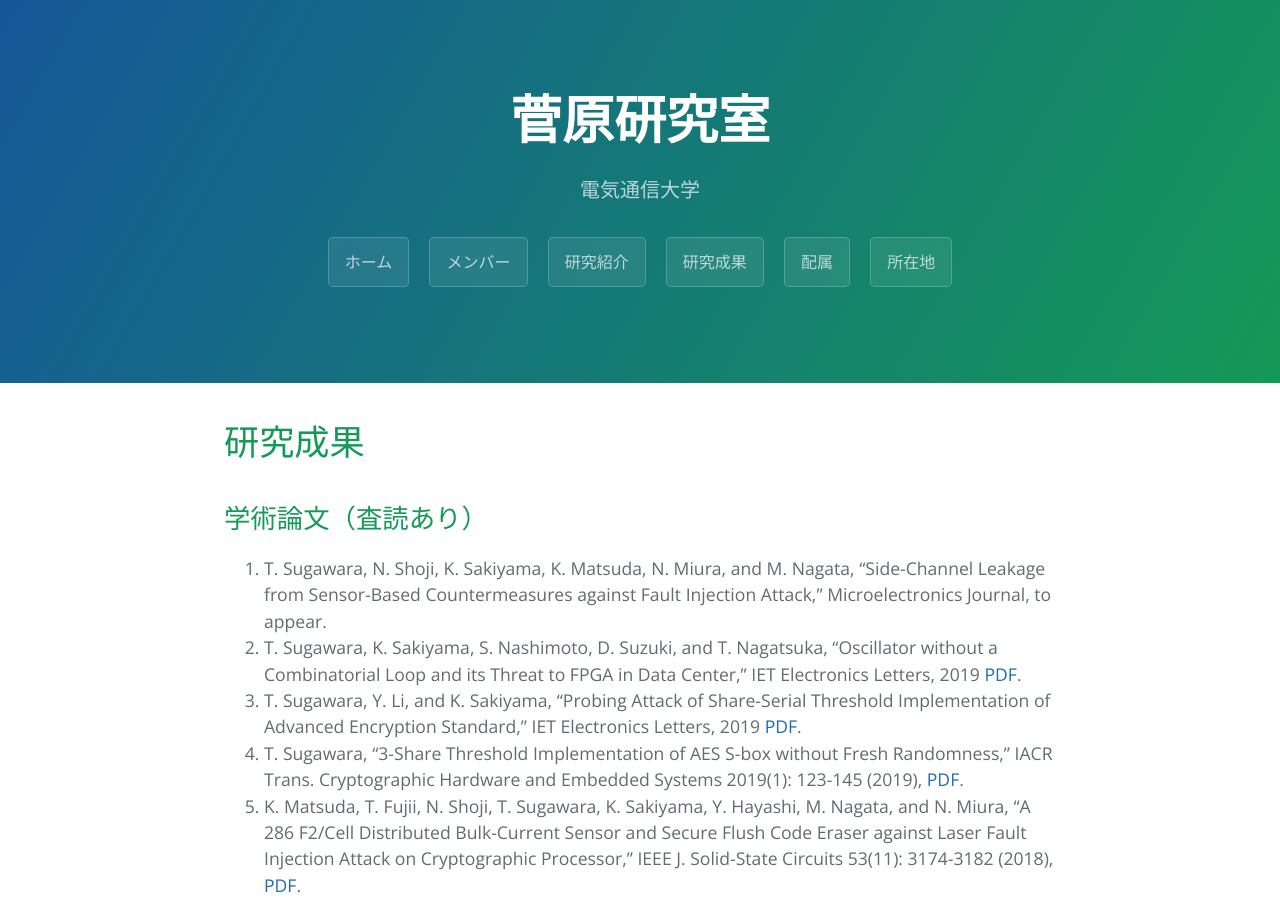
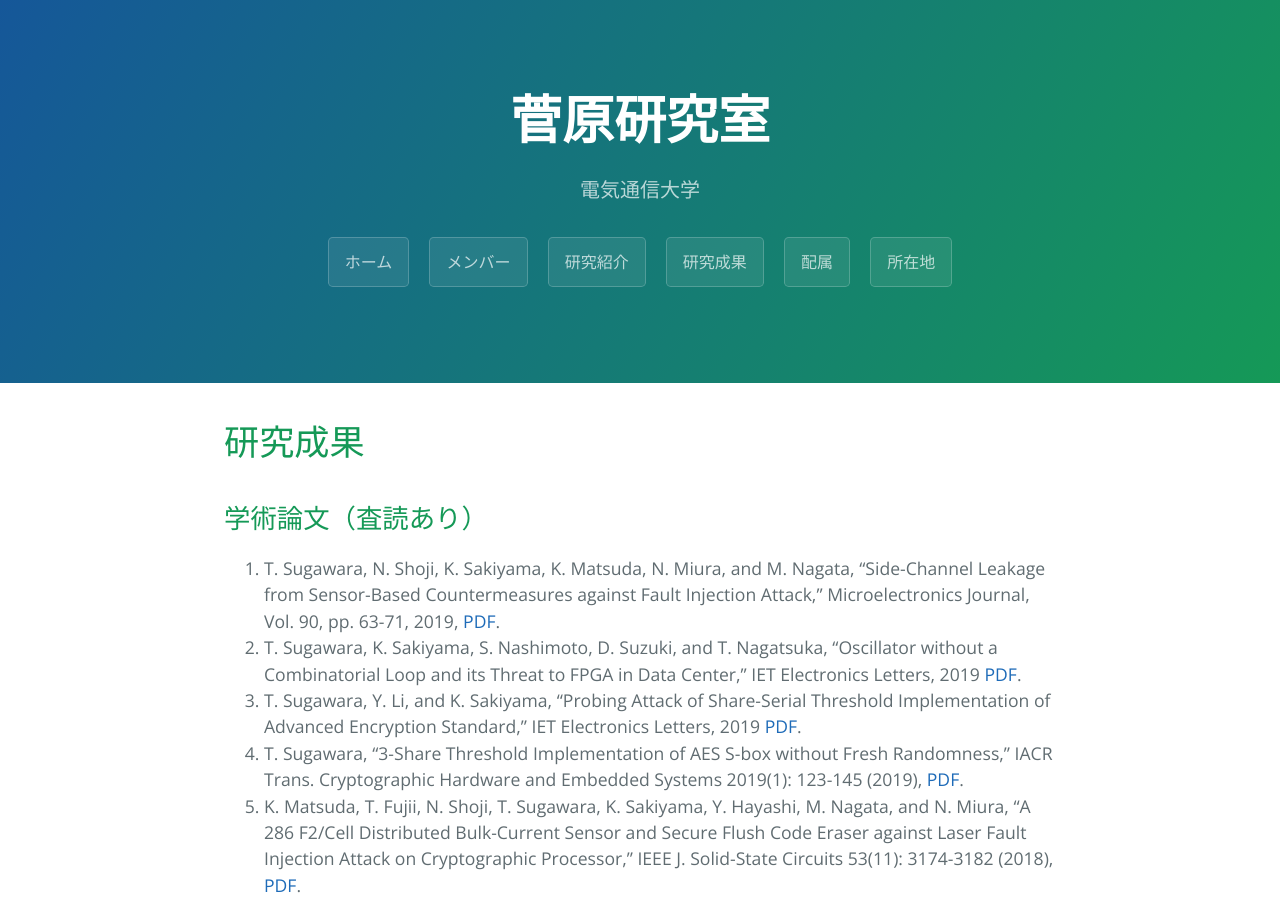
Before and after one commit to sugawara-bbbb/weblab, a Jekyll site: the page built from publication.md, in a window 1280 px wide and 900 px high. Built offline with Jekyll 4.4.1, drawn with Linux system fonts in a browser that asks for light colours; our own code applies the rules of GitHub Pages for plain Markdown files.

Commit message:
Microelectronics journal

```diff
--- a/publication.md
+++ b/publication.md
@@ -8,7 +8,7 @@ layout: default
 
 
 ## 学術論文（査読あり）
-1. T. Sugawara, N. Shoji, K. Sakiyama, K. Matsuda, N. Miura, and M. Nagata, "Side-Channel Leakage from Sensor-Based Countermeasures against Fault Injection Attack," Microelectronics Journal, to appear.
+1. T. Sugawara, N. Shoji, K. Sakiyama, K. Matsuda, N. Miura, and M. Nagata, "Side-Channel Leakage from Sensor-Based Countermeasures against Fault Injection Attack," Microelectronics Journal, Vol. 90, pp. 63-71, 2019, [PDF](https://www.sciencedirect.com/science/article/pii/S0026269218309534/pdfft?md5=41669e5a35c86b818295ed653078e7f8).
 1. T. Sugawara, K. Sakiyama, S. Nashimoto, D. Suzuki, and T. Nagatsuka, "Oscillator without a Combinatorial Loop and its Threat to FPGA in Data Center," IET Electronics Letters, 2019 [PDF](https://digital-library.theiet.org/content/journals/10.1049/el.2019.0163).
 1. T. Sugawara, Y. Li, and K. Sakiyama, "Probing Attack of Share-Serial Threshold Implementation of Advanced Encryption Standard," IET Electronics Letters, 2019 [PDF](https://digital-library.theiet.org/content/journals/10.1049/el.2018.7518).
 1. T. Sugawara, "3-Share Threshold Implementation of AES S-box without Fresh Randomness,"  IACR Trans. Cryptographic Hardware and Embedded Systems 2019(1): 123-145 (2019), [PDF](https://tches.iacr.org/index.php/TCHES/article/download/7336/6508/).
```
